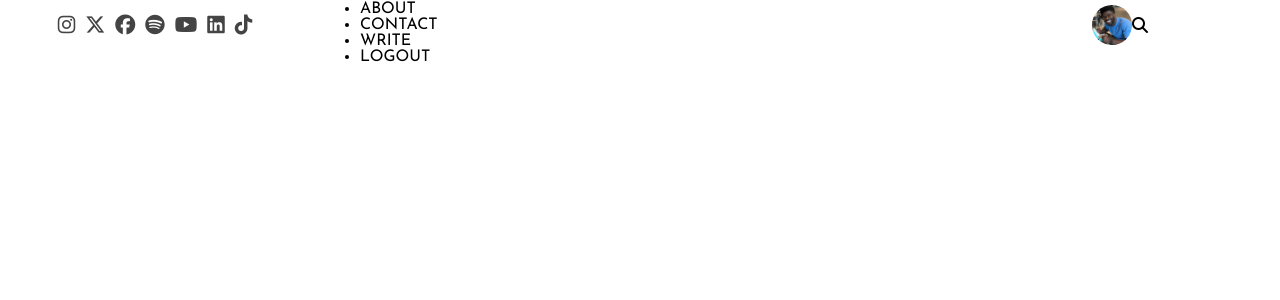
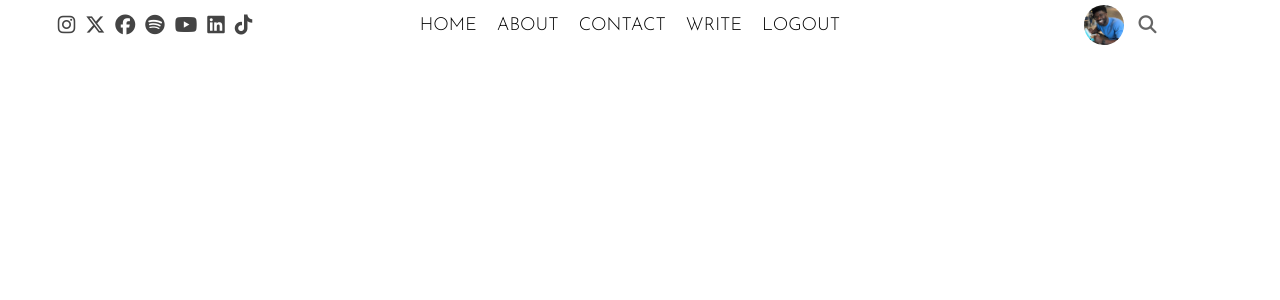
Before and after one commit to Ike-Addy/my-first-blog-site, a React (Create React App) app: page / in a window 1280 px wide. Shown: the top 300 px of the page. Built offline with nearby package versions, Linux system fonts and the light colour scheme.

Commit message:
Created header folder

```diff
--- a/src/topbar/topbar.css
+++ b/src/topbar/topbar.css
@@ -16,6 +16,10 @@
     justify-content: center;
 }
 
+.topCenter {
+    flex: 6;
+}
+
 .topIcon {
     font-size: 20px;
     margin-right: 10px;
@@ -28,8 +32,26 @@
     height: 40px;
     border-radius: 50%;
     object-fit: cover;
+    margin-right: 15px;
 }
 
-.topCenter {
-    flex: 6;
+.topList {
+    display: flex;
+    justify-content: center;
+    margin: 0;
+    padding: 0;
+    list-style: none;
 }
+
+.topListItem {
+    margin-right: 20px;
+    font-size: 18px;
+    font-weight:300;
+    cursor: pointer;
+}
+
+.topSearchIcon {
+    font-size: 18px;
+    color: #666;
+    cursor: pointer;
+}
```
Also changed, not shown: src/header/Header.jsx (added, +9 -0 lines), src/header/header.css (added).
